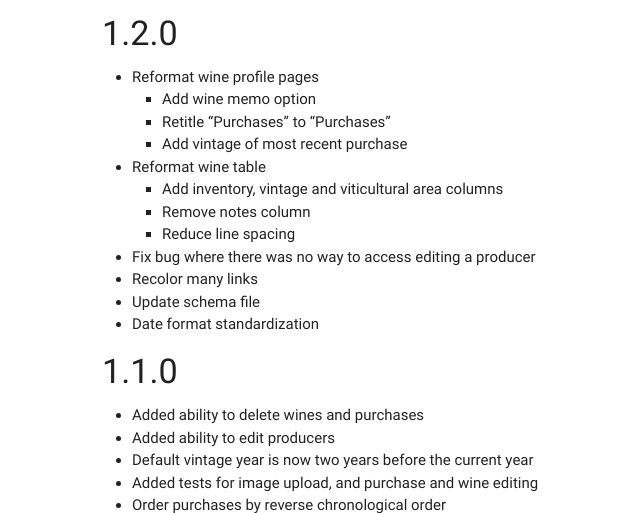
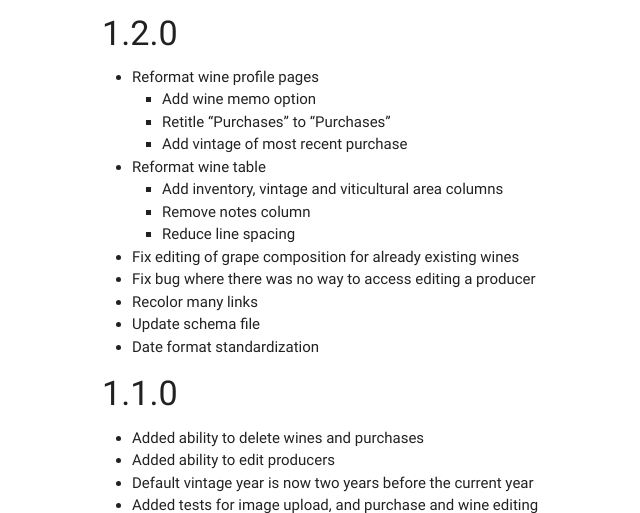
Before and after one commit to threecgreen/vinoteca, a Django app: page /about/ in a window 1280 px wide. Shown: the part 918-1431 px from the top of the page, without its empty margins (90-730 px from the left). Run offline with Django 3.2, Linux system fonts and the light colour scheme; some libraries are stand-ins or nearby versions.

Commit message:
Add to 1.2.0 changelog

```diff
--- a/vinoteca/templates/about.html
+++ b/vinoteca/templates/about.html
@@ -43,6 +43,7 @@
                 <li style="list-style-type: square">Remove notes column</li>
                 <li style="list-style-type: square">Reduce line spacing</li>
             </ul></li>
+            <li>Fix editing of grape composition for already existing wines</li>
             <li>Fix bug where there was no way to access editing a producer</li>
             <li>Recolor many links</li>
             <li>Update schema file</li>
```
